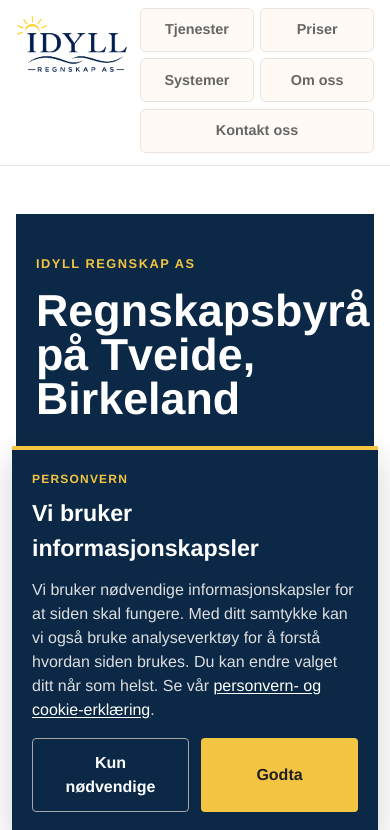
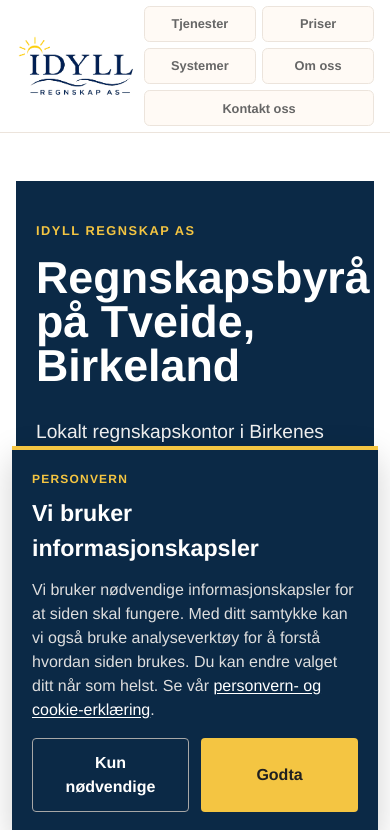
Before and after one commit to kmortenh/Idyll-Regnskap-AS-GitHub-NY, a React (Vite) app: page / in a window 390 px wide. Shown: the top 830 px of the page. Built offline with nearby package versions, Linux system fonts and the light colour scheme; no server answers.

Commit message:
Update PublicRoute.css

```diff
--- a/src/router/PublicRoute.css
+++ b/src/router/PublicRoute.css
@@ -199,14 +199,14 @@
 @media (max-width: 36rem) {
   .site-header__inner {
     display: flex;
-    align-items: flex-start;
-    padding: 0.5rem 0 0.75rem;
-    gap: 0.75rem;
+    align-items: center;
+    padding: 0.35rem 0;
+    gap: 0.5rem;
   }
 
   .site-header__logo {
-    width: 7rem;
-    height: 4.5rem;
+    width: 7.5rem;
+    height: 3.75rem;
     margin: 0;
   }
 
@@ -217,13 +217,13 @@
 
   .site-header__nav-link {
     display: flex;
-    min-height: 2.75rem;
+    min-height: 2.25rem;
     align-items: center;
     justify-content: center;
-    padding: 0.55rem 0.4rem;
+    padding: 0.35rem 0.3rem;
     border: 1px solid var(--color-border);
     background: var(--color-primary);
-    font-size: 0.9rem;
+    font-size: 0.8rem;
     line-height: 1.2;
   }
 
```
